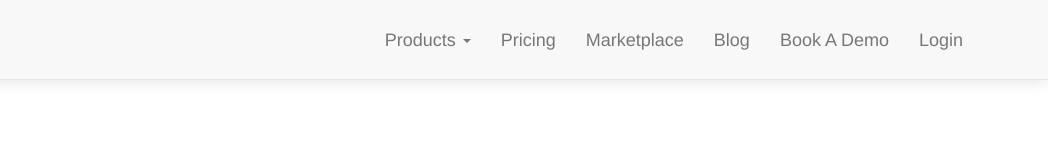
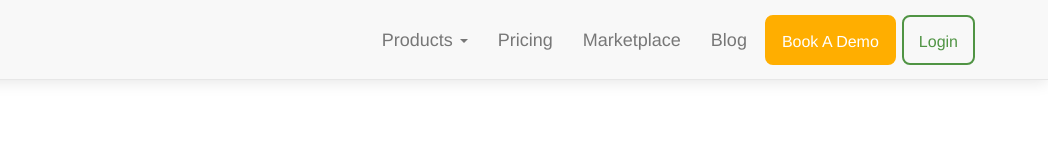
Before and after one commit to preese13/EN-navbar-public, a plain HTML site: page index.html in a window 1280 px wide. Shown: the full height of the page, 232-1280 px from the left. Drawn offline with nearby package versions, Linux system fonts and the light colour scheme.

Commit message:
send it to romeo: take 1

```diff
--- a/index.html
+++ b/index.html
@@ -65,10 +65,10 @@
                         <a>Blog</a>
                     </li>
                     <li>
-                        <a>Book A Demo</a>
+                        <a class="en-btn en-oj-btn">Book A Demo</a>
                     </li>
                     <li>
-                        <a>Login</a>
+                        <a class="en-btn login-btn">Login</a>
                     </li>
                 </ul>
             </div>
--- a/style.css
+++ b/style.css
@@ -20,7 +20,7 @@
 
 
  .container {
-     max-width: 1200px;
+     max-width: 1400px;
  }
 
  #navbar {
@@ -35,3 +35,38 @@
  a {
      cursor: pointer;
  }
+
+ li :hover {
+     color: #105685 !important;
+ }
+
+ .en-btn {
+    border: 2px solid #fff;
+    -ms-border-radius: 8px;
+    border-radius: 8px;
+    font-size: 16px;
+    padding: 7px 10px;
+    display: inline-block;
+    margin-left: 3px;
+    margin-right: 3px;
+    height: 50px;
+ }
+
+ .en-oj-btn {
+    background-color: #ffae00;
+    color: #fff !important;
+    border-color: #ffae00 !important;
+}
+
+.login-btn {
+    border: 2px solid #509444;
+    color: #509444 !important;
+    background-color: transparent;
+}
+
+
+.login-btn:hover {
+    border: 2px solid #509444;
+    color: white !important;
+    background-color: #509444 !important;
+}
```
